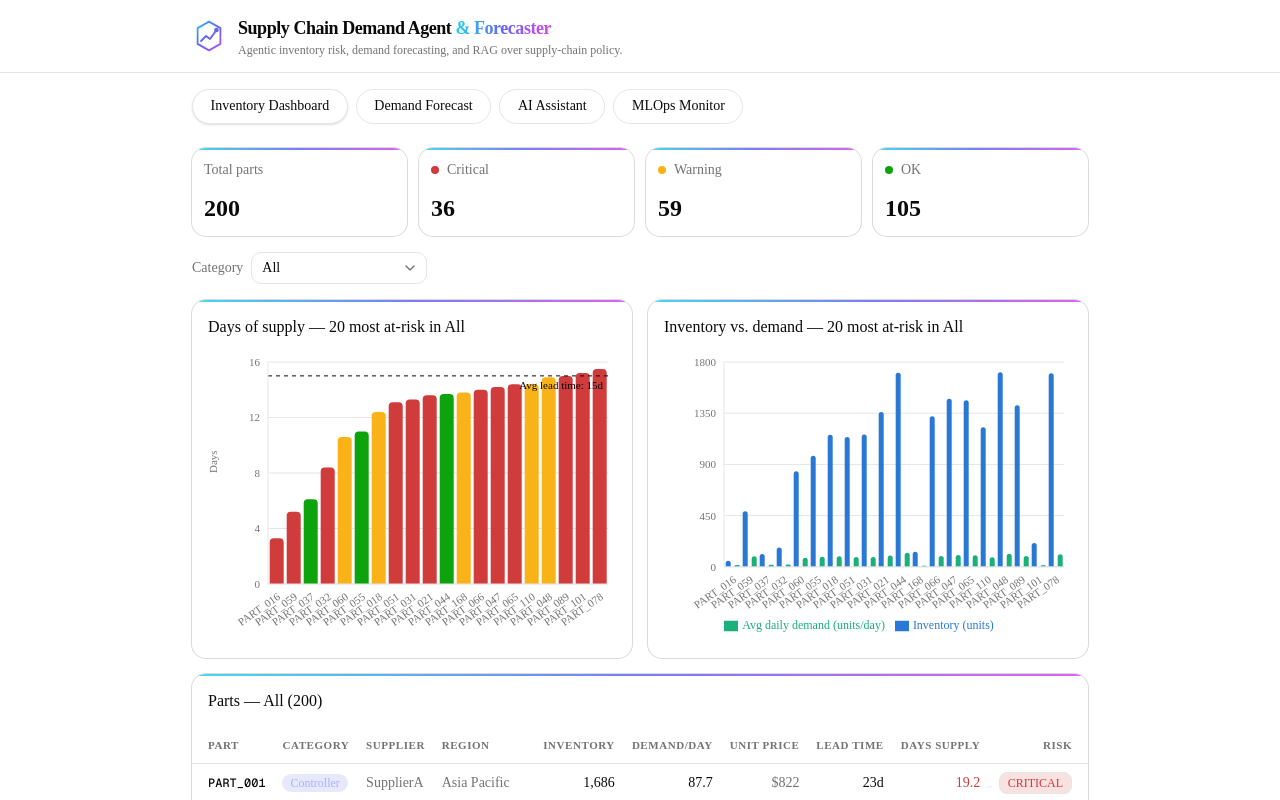
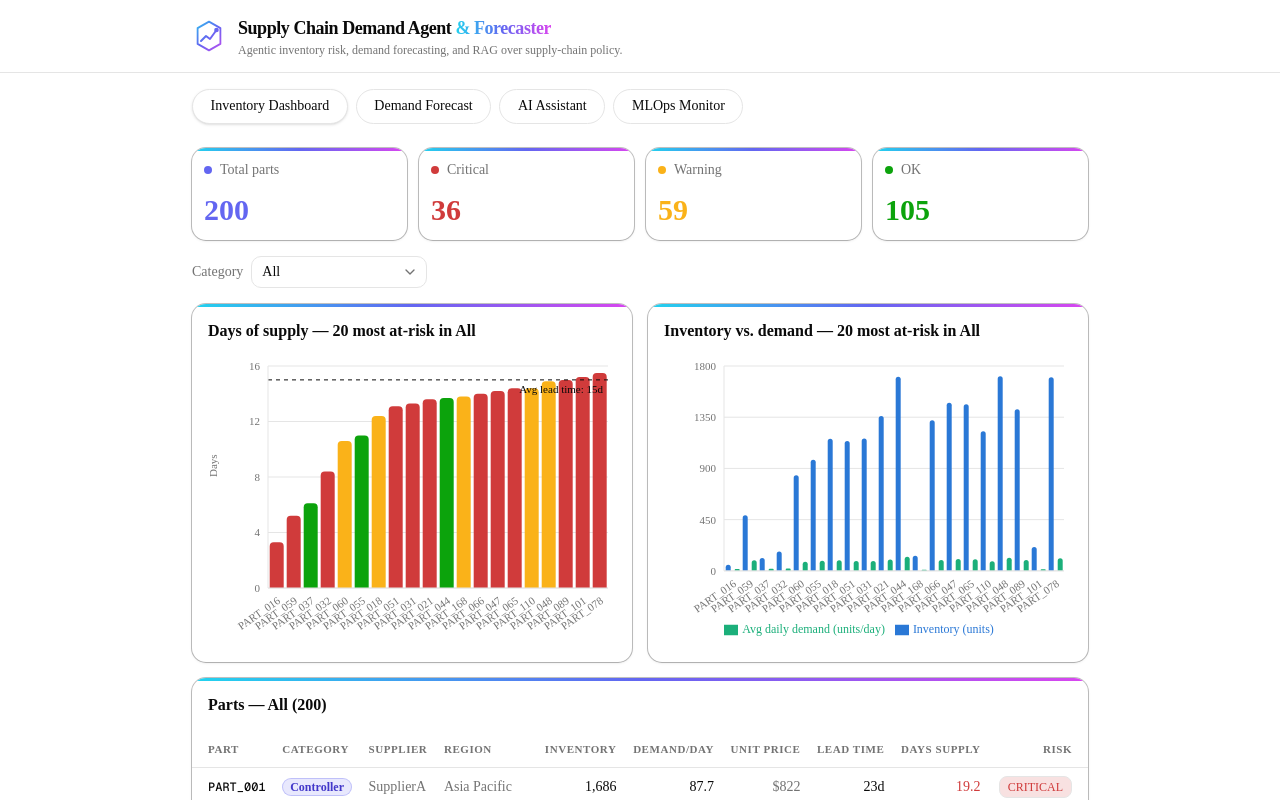
Before and after one commit to shiva-shivanibokka/Supply-Chain-Demand-Agent, a Next.js app: page / in a window 1280 px wide. Shown: the top 800 px of the page. Built offline with nearby package versions, Linux system fonts and the light colour scheme.

Commit message:
Fix agent multi-step tool loop; darker box edges, readable colorful category chips, bold colorful KPIs, clear-key button

```diff
--- a/app/api/chat/route.ts
+++ b/app/api/chat/route.ts
@@ -1,4 +1,4 @@
-import { streamText, tool, convertToModelMessages, type UIMessage } from "ai";
+import { streamText, tool, stepCountIs, convertToModelMessages, type UIMessage } from "ai";
 import { createAnthropic } from "@ai-sdk/anthropic";
 import { createOpenAI } from "@ai-sdk/openai";
 import { createGoogleGenerativeAI } from "@ai-sdk/google";
@@ -44,6 +44,9 @@ export async function POST(req: Request) {
     model: buildModel(provider, model, apiKey),
     system: SYSTEM,
     messages: await convertToModelMessages(messages),
+    // Keep looping so the agent reads tool results and writes a final answer,
+    // instead of stopping after the first tool call.
+    stopWhen: stepCountIs(6),
     tools: {
       get_inventory_status: tool({
         description:
--- a/app/globals.css
+++ b/app/globals.css
@@ -173,11 +173,11 @@
   left: 0;
   right: 0;
   top: 0;
-  height: 2px;
+  height: 3px;
   border-top-left-radius: inherit;
   border-top-right-radius: inherit;
   background: var(--brand-gradient);
-  opacity: 0.85;
+  opacity: 1;
 }
 
 /* Brand-tinted text for the wordmark. */
--- a/components/inventory-dashboard.tsx
+++ b/components/inventory-dashboard.tsx
@@ -48,13 +48,14 @@ const RISK_BADGE_CLASS: Record<RiskLevel, string> = {
 // Category chips use the cool/brand family so they never collide with the
 // red/amber/green risk colors.
 const CATEGORY_CHIP: Record<string, string> = {
-  Controller: "bg-[#6366f1]/15 text-[#a5b4fc]",
-  Filter: "bg-[#22d3ee]/15 text-[#67e8f9]",
-  Pump: "bg-[#d946ef]/15 text-[#f0abfc]",
-  Sensor: "bg-[#38bdf8]/15 text-[#7dd3fc]",
-  Valve: "bg-[#a78bfa]/15 text-[#c4b5fd]",
+  Controller: "bg-[#6366f1]/15 text-[#4338ca] ring-1 ring-inset ring-[#6366f1]/30",
+  Filter: "bg-[#06b6d4]/15 text-[#0e7490] ring-1 ring-inset ring-[#06b6d4]/30",
+  Pump: "bg-[#d946ef]/15 text-[#a21caf] ring-1 ring-inset ring-[#d946ef]/30",
+  Sensor: "bg-[#3b82f6]/15 text-[#1d4ed8] ring-1 ring-inset ring-[#3b82f6]/30",
+  Valve: "bg-[#a855f7]/15 text-[#7e22ce] ring-1 ring-inset ring-[#a855f7]/30",
 };
-const catChip = (c: string) => CATEGORY_CHIP[c] ?? "bg-muted text-muted-foreground";
+const catChip = (c: string) =>
+  CATEGORY_CHIP[c] ?? "bg-muted text-foreground ring-1 ring-inset ring-foreground/20";
 
 const usd = (n: number) =>
   n.toLocaleString("en-US", { style: "currency", currency: "USD", maximumFractionDigits: 0 });
@@ -104,7 +105,7 @@ export function InventoryDashboard() {
   return (
     <div className="flex flex-col gap-4">
       <div className="grid grid-cols-2 gap-3 sm:grid-cols-4">
-        <KpiCard label="Total parts" value={summary.parts.length} />
+        <KpiCard label="Total parts" value={summary.parts.length} color="#6366f1" />
         <KpiCard label="Critical" value={summary.counts.critical} color={RISK_COLOR.CRITICAL} />
         <KpiCard label="Warning" value={summary.counts.warning} color={RISK_COLOR.WARNING} />
         <KpiCard label="OK" value={summary.counts.ok} color={RISK_COLOR.OK} />
@@ -245,7 +246,7 @@ export function InventoryDashboard() {
                   </TableCell>
                   <TableCell>
                     <span
-                      className={`rounded-full px-2 py-0.5 text-xs font-medium ${catChip(p.category)}`}
+                      className={`rounded-full px-2 py-0.5 text-xs font-semibold ${catChip(p.category)}`}
                     >
                       {p.category}
                     </span>
@@ -295,7 +296,12 @@ function KpiCard({ label, value, color }: { label: string; value: number; color?
         </CardTitle>
       </CardHeader>
       <CardContent>
-        <div className="text-2xl font-semibold text-foreground">{value}</div>
+        <div
+          className="text-3xl font-bold tabular-nums"
+          style={color ? { color } : undefined}
+        >
+          {value}
+        </div>
       </CardContent>
     </Card>
   );
--- a/components/provider-bar.tsx
+++ b/components/provider-bar.tsx
@@ -9,6 +9,7 @@ import {
   SelectValue,
 } from "@/components/ui/select";
 import { Input } from "@/components/ui/input";
+import { Button } from "@/components/ui/button";
 
 export function ProviderBar({
   provider,
@@ -73,10 +74,23 @@ export function ProviderBar({
         />
       </div>
 
-      <span className="text-xs text-muted-foreground">
-        {config.free ? "Free tier available" : "Bring your own key"} — held in this browser
-        tab only, never saved.
-      </span>
+      <div className="flex items-center justify-between gap-2">
+        <span className="text-xs text-muted-foreground">
+          {config.free ? "Free tier available" : "Bring your own key"} — held in this browser
+          tab only, never saved.
+        </span>
+        {apiKey && (
+          <Button
+            type="button"
+            variant="ghost"
+            size="sm"
+            onClick={() => onApiKeyChange("")}
+            className="h-7 shrink-0 text-xs"
+          >
+            Clear key
+          </Button>
+        )}
+      </div>
     </div>
   );
 }
--- a/components/ui/card.tsx
+++ b/components/ui/card.tsx
@@ -12,7 +12,7 @@ function Card({
       data-slot="card"
       data-size={size}
       className={cn(
-        "panel-edge group/card flex flex-col gap-(--card-spacing) overflow-hidden rounded-xl bg-card py-(--card-spacing) text-sm text-card-foreground ring-1 ring-foreground/15 [--card-spacing:--spacing(4)] has-data-[slot=card-footer]:pb-0 has-[>img:first-child]:pt-0 data-[size=sm]:[--card-spacing:--spacing(3)] data-[size=sm]:has-data-[slot=card-footer]:pb-0 *:[img:first-child]:rounded-t-xl *:[img:last-child]:rounded-b-xl",
+        "panel-edge group/card flex flex-col gap-(--card-spacing) overflow-hidden rounded-xl bg-card py-(--card-spacing) text-sm text-card-foreground ring-1 ring-foreground/25 shadow-sm [--card-spacing:--spacing(4)] has-data-[slot=card-footer]:pb-0 has-[>img:first-child]:pt-0 data-[size=sm]:[--card-spacing:--spacing(3)] data-[size=sm]:has-data-[slot=card-footer]:pb-0 *:[img:first-child]:rounded-t-xl *:[img:last-child]:rounded-b-xl",
         className
       )}
       {...props}
@@ -38,7 +38,7 @@ function CardTitle({ className, ...props }: React.ComponentProps<"div">) {
     <div
       data-slot="card-title"
       className={cn(
-        "text-base leading-snug font-medium group-data-[size=sm]/card:text-sm",
+        "text-base leading-snug font-semibold group-data-[size=sm]/card:text-sm",
         className
       )}
       {...props}
```
